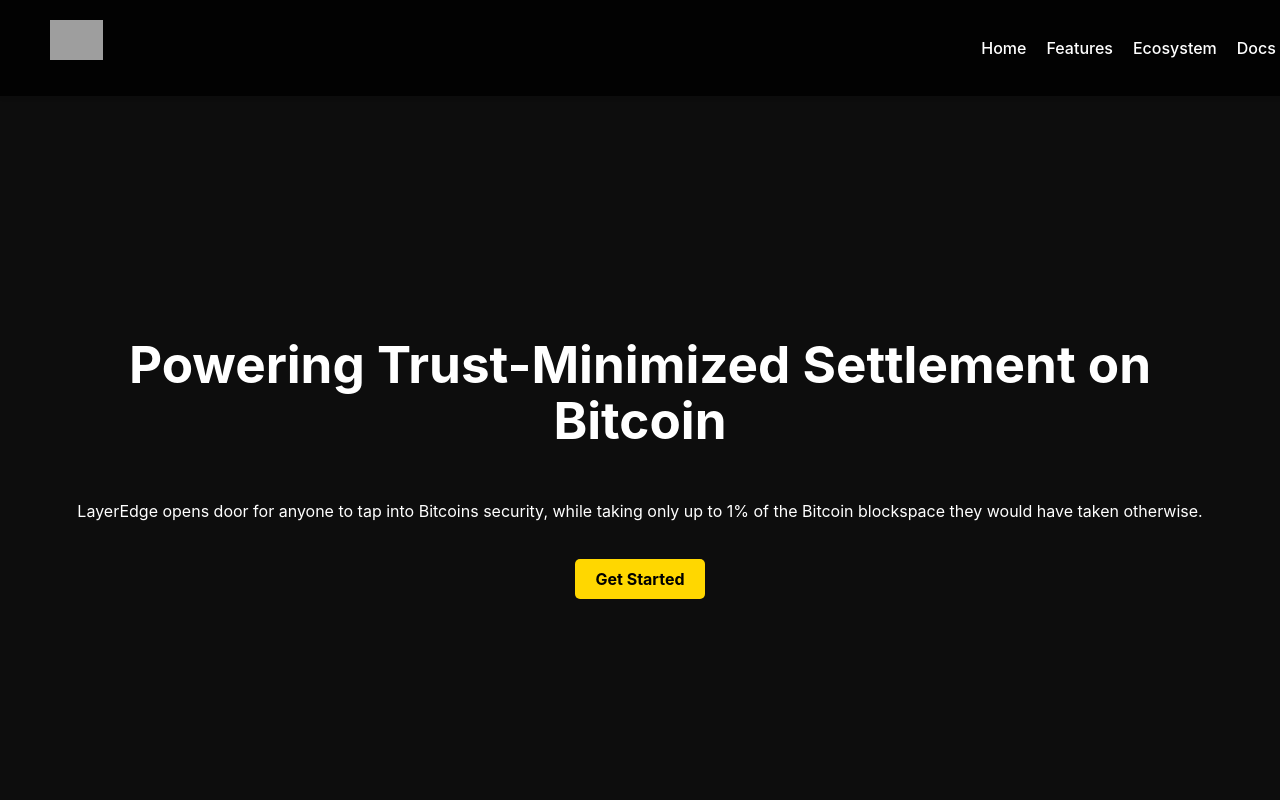
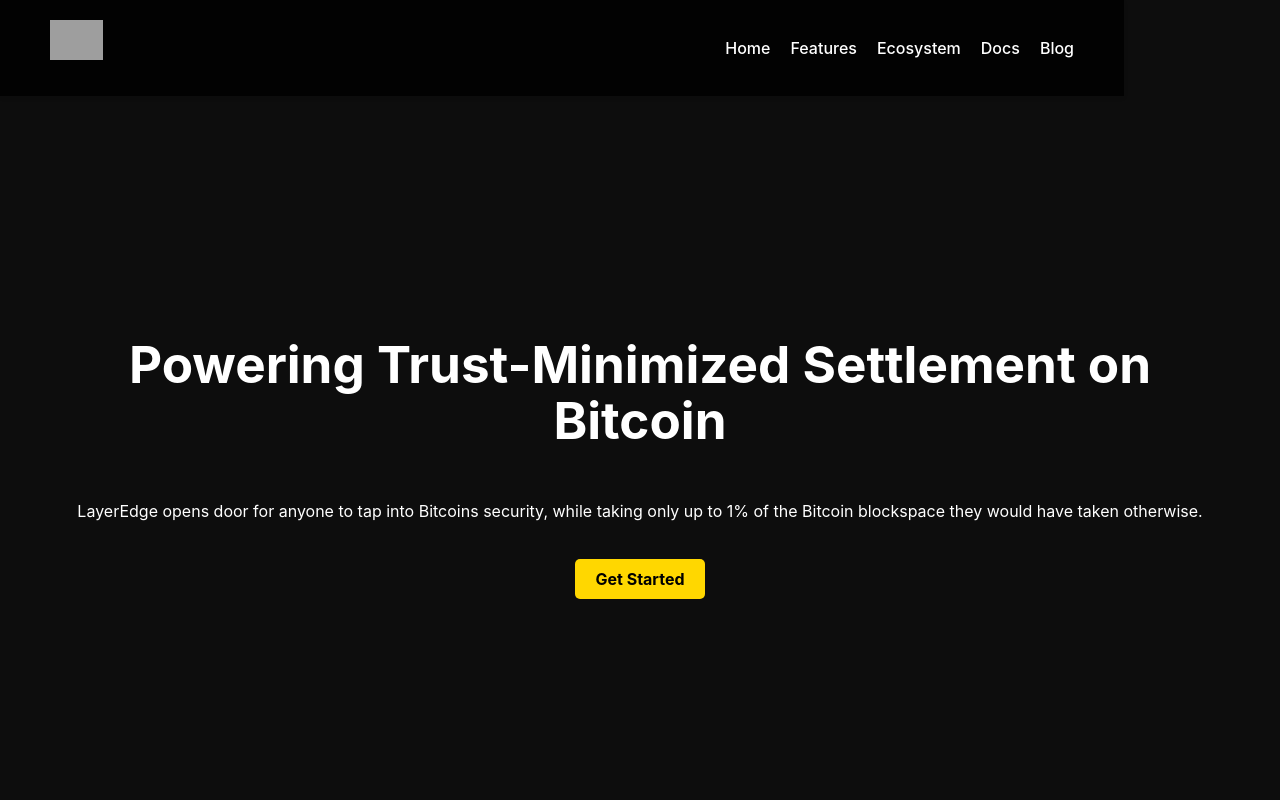
Before and after one commit to Khanh041003/Landingpage, a React (Vite) app in the folder my-project/: page / in a window 1280 px wide. Shown: the top 800 px of the page. Built offline with nearby package versions, Linux system fonts and the light colour scheme; grey boxes are pictures that could not be loaded.

Commit message:
code test

```diff
--- a/my-project/src/App.css
+++ b/my-project/src/App.css
@@ -1,5 +1,8 @@
 body {
   margin: 0;
+  justify-content: center;
+  align-items: center;
+  text-align: center;
   font-family: 'Inter', sans-serif;
   background-color: #0D0D0D;
   color: #ffffff;
@@ -10,7 +13,7 @@ body {
   justify-content: space-between;
   padding: 20px 50px;
   position: fixed;
-  width: 100%;
+  width: 80%;
   background: rgba(0, 0, 0, 0.8);
   backdrop-filter: blur(10px);
 }
```
